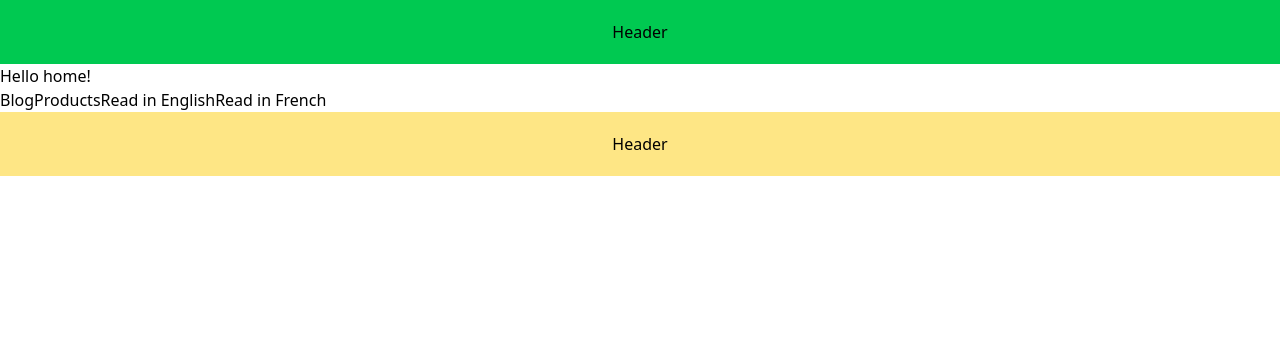
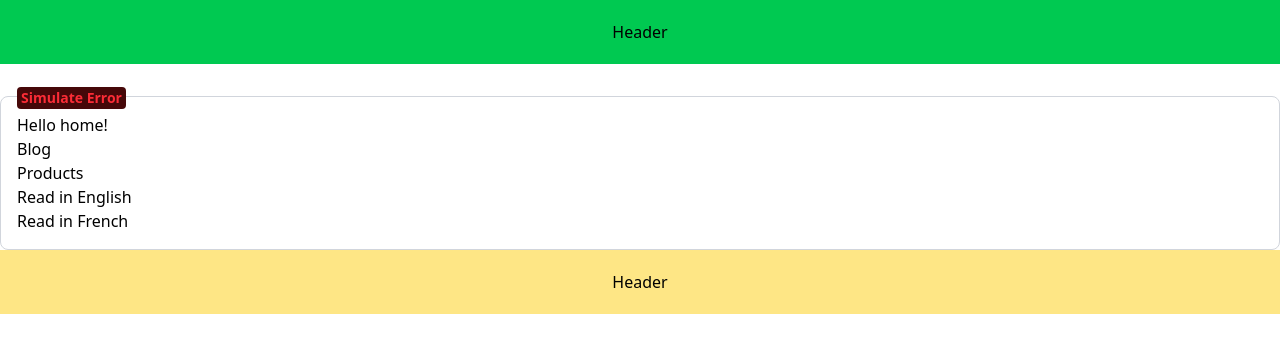
Before and after one commit to Legaz-le/first, a Next.js app: page / in a window 1280 px wide. Shown: the top 352 px of the page. Built offline with nearby package versions, Linux system fonts and the light colour scheme.

Commit message:
handling Erros in nested routes and Handling Error in Layout, Handling Global Errors

```diff
--- /dev/null
+++ b/src/app/error-wrapper.tsx
@@ -0,0 +1,37 @@
+"use client";
+
+import "./globals.css";
+
+import {useState} from "react";
+
+interface WrapperProps {
+    children:React.ReactNode;
+
+}
+
+
+const ErrorSimulator = ({message = "An error occured",}: {message?: string;}) =>{
+    const[error, setError] = useState(false);
+    if (error) throw new Error(message);
+
+    return(
+        <button
+        title = "Simualte an error"
+        className="bg-red-950 text-red-500 rounded p-1 leading-none font-semibold text-sm"
+        onClick={()=>setError(true)}>
+            Simulate Error
+        </button>
+    );
+};
+
+
+export const ErrorWrapper = ({children}:WrapperProps) =>{
+    return (
+        <div className="flex flex-col rounded-lg mt-8 relative p-4 border border-gray-300">
+            <div className="absolute top-0 left-4 -translate-y-1/2">
+            <ErrorSimulator message="Simulated error in root layout"/>
+            </div>
+            {children}
+        </div>
+    )
+}
--- /dev/null
+++ b/src/app/global-error.tsx
@@ -0,0 +1,14 @@
+"use client";
+
+import "./globals.css"
+
+
+export default function GlobalError(){
+    return (
+        <div className="flex flex-col items-center justify-center min-h-screen">
+            <h2 className="text-2xl font-bold mb-4">Something went wrong!</h2>
+            <button onClick={()=>{window.location.reload()}}
+                className="bg-blue-500 hover:bg-blue-700 text-white font-bold py-2 px-4 rounded-3xl">Refresh</button>
+        </div>
+    )
+}
--- a/src/app/layout.tsx
+++ b/src/app/layout.tsx
@@ -2,6 +2,7 @@
 import Header from "./components/header";
 import "./globals.css";
 import { Metadata } from "next";
+import { ErrorWrapper } from "./error-wrapper";
 
 export const metadata:Metadata = {
   title: {
@@ -17,7 +18,9 @@
     <html lang="en">
       <body>
         <Header />
+        <ErrorWrapper>
         {children}
+        </ErrorWrapper>
         <Footer />
       </body>
     </html>
```
